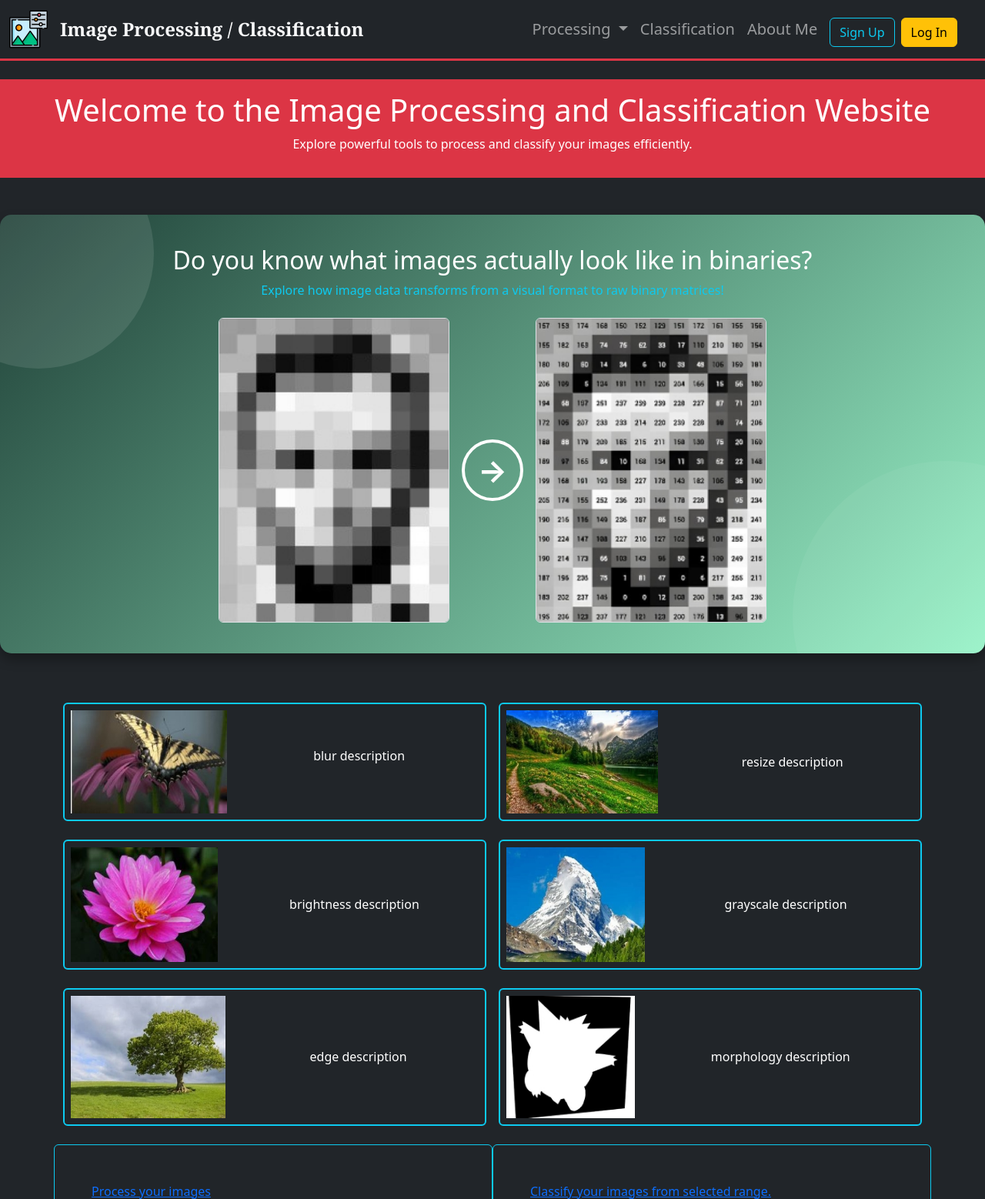
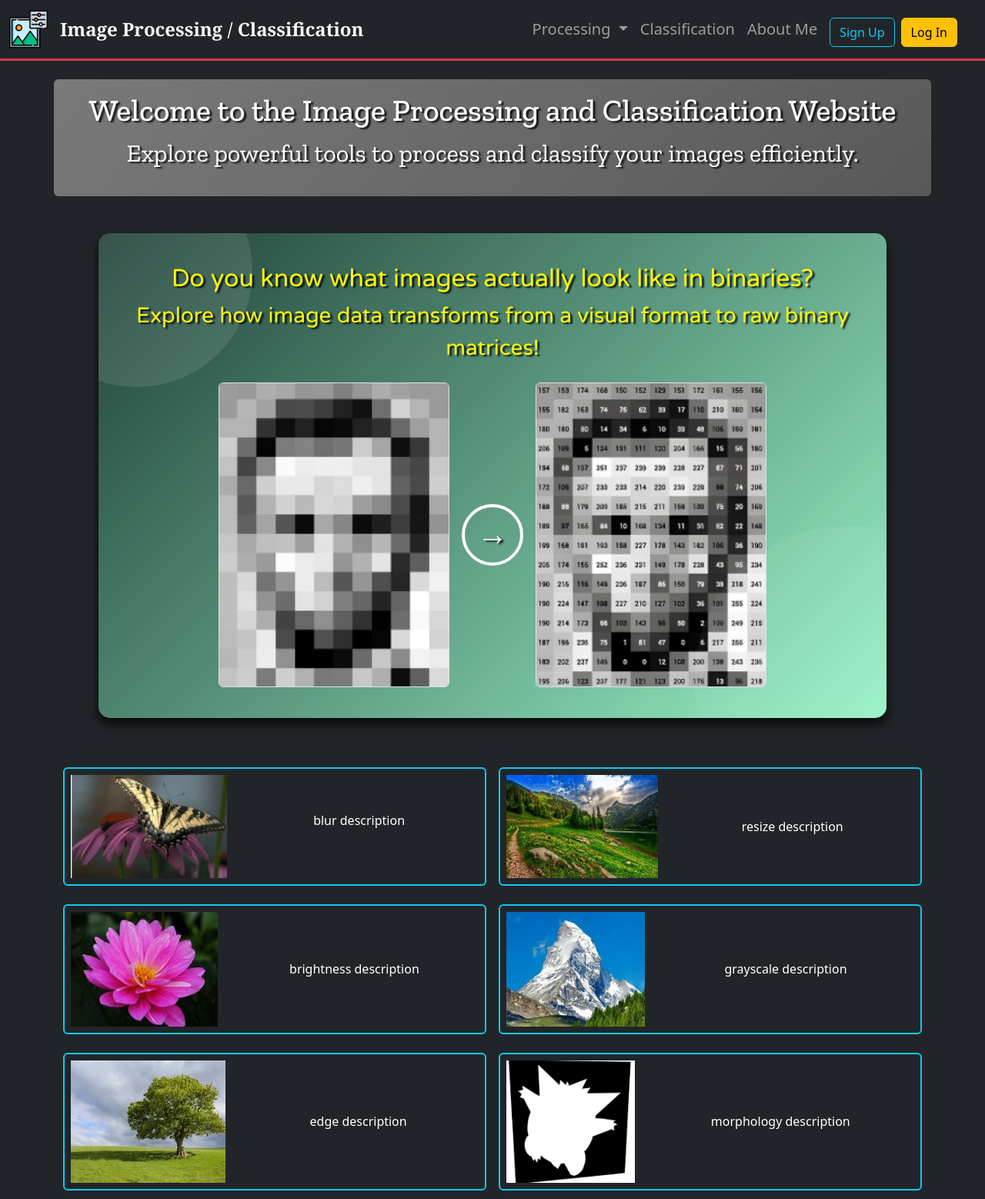
Before and after one commit to Satyam-Maru/Image-Processing-and-Classification, a Django app: page / in a window 1280 px wide. Shown: the top 1558 px of the page at 77% size. Run offline with Django 5.2, Linux system fonts and the light colour scheme.

Commit message:
some changes in card

```diff
--- a/mySite/imix/templates/imix/index.html
+++ b/mySite/imix/templates/imix/index.html
@@ -8,6 +8,8 @@
     <link rel="stylesheet" href="{% static 'css/header.css' %}">
     <link rel="stylesheet" href="{% static 'css/index.css' %}">
     <link rel="stylesheet" href="{% static 'css/footer.css' %}">
+    <link href="https://fonts.googleapis.com/css2?family=Varela+Round:wght@400;500;700&display=swap" rel="stylesheet">
+    <link href="https://fonts.googleapis.com/css2?family=Zilla+Slab:wght@400;500;700&display=swap" rel="stylesheet">
     <link href="https://cdn.jsdelivr.net/npm/bootstrap@5.3.3/dist/css/bootstrap.min.css" rel="stylesheet"
         integrity="sha384-QWTKZyjpPEjISv5WaRU9OFeRpok6YctnYmDr5pNlyT2bRjXh0JMhjY6hW+ALEwIH" crossorigin="anonymous">
 </head>
@@ -16,14 +18,14 @@
 
     {% include "imix/header.html" %}
 
-    <header class="bg-danger text-center py-3 my-4">
+    <header class="text-center slogan py-3 my-4 fs-2 container rounded">
         <h1>Welcome to the Image Processing and Classification Website</h1>
         <p>Explore powerful tools to process and classify your images efficiently.</p>
     </header>
 
-    <div class="demo_container text-center my-5 position-relative">
+    <div class="demo_container text-center fs-2 my-5 position-relative">
         <h2>Do you know what images actually look like in binaries?</h2>
-        <p class="text-info">Explore how image data transforms from a visual format to raw binary matrices!</p>
+        <p class="fs-3">Explore how image data transforms from a visual format to raw binary matrices!</p>
 
         <div class="d-flex justify-content-center align-items-center mt-4 position-relative">
             <!-- Left Image -->
--- a/mySite/static/css/index.css
+++ b/mySite/static/css/index.css
@@ -1,9 +1,7 @@
 .slogan {
-    height: 30vh;
-    display: flex;
-    justify-content: center;
-    align-items: center;
-    font-size: 2rem;
+    background: linear-gradient(135deg, #7a7a7a, #585858);
+    font-family: 'Zilla Slab', serif;
+    text-shadow: 3px 2px 2px rgba(0, 0, 0, 0.8);
 }
 
 .img-card {
@@ -31,12 +29,16 @@
 }
 
 .demo_container {
-    background: linear-gradient(135deg, #1f4037, #99f2c8); /* Green gradient */
+    margin: 10%;
     padding: 40px;
     border-radius: 15px;
-    box-shadow: 0px 8px 15px rgba(0, 0, 0, 0.3);
+    box-shadow: 0px 8px 15px rgba(0, 0, 0, 0.8);
     position: relative;
     overflow: hidden;
+    background: linear-gradient(135deg, #1f4037, #99f2c8);
+    font-family: 'Varela Round', serif;
+    color: #fff700; /* Lemon yellow text */
+    text-shadow: 3px 2px 2px rgba(0, 0, 0, 0.8);
 }
 
 .demo_container::before,
```
